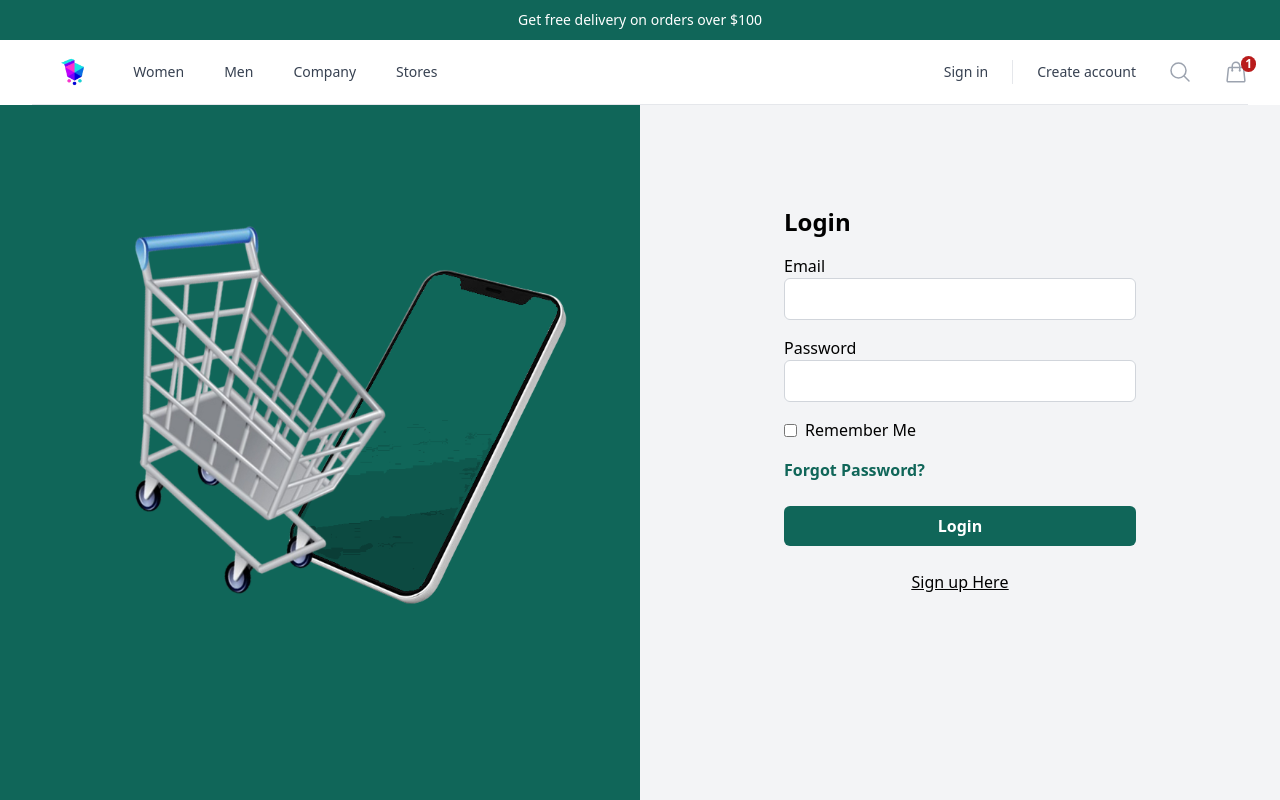
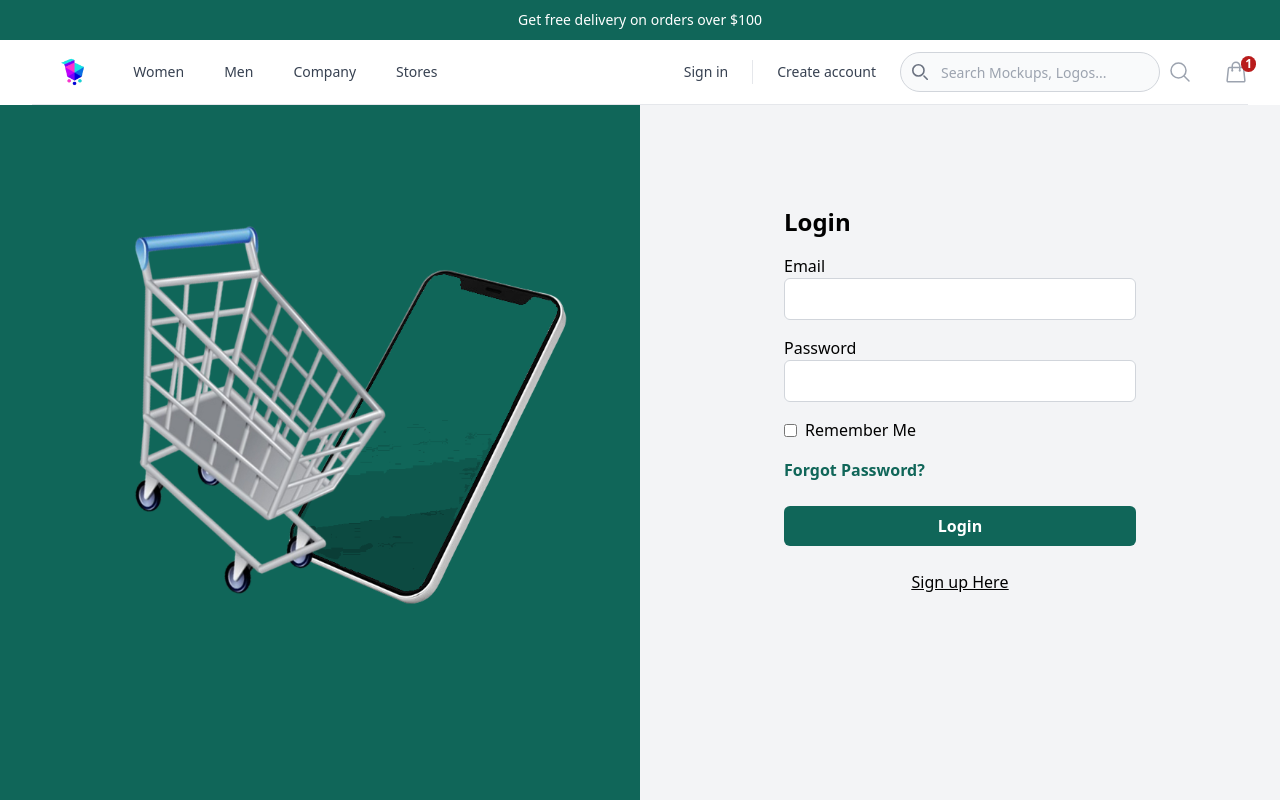
Before and after one commit to CleanCodeRo/SalesAppTemplate-Frontend, a React (Vite) app in the folder SalesApp/: page /signIn in a window 1280 px wide. Built offline with nearby package versions, Linux system fonts and the light colour scheme.

Commit message:
Search Bar Effect

```diff
--- a/SalesApp/src/Components/CreateAccount/CreateAccount.jsx
+++ b/SalesApp/src/Components/CreateAccount/CreateAccount.jsx
@@ -4,7 +4,7 @@ import Footer from "../Footer/Footer";
 
 const CreateAccount = () => {
   return (
-    <div>
+    <div id="container">
       <Header />
       <div className="bg-gray-100 flex justify-center items-center h-screen">
         {/* <!-- Left: Image --> */}
@@ -15,7 +15,7 @@ const CreateAccount = () => {
           />
         </div>
         {/* <!-- Right: Login Form --> */}
-        <div className="lg:p-36 md:p-52 sm:20 p-8 w-full lg:w-1/2">
+        <div className="lg:p-36 md:p-52 sm:20 p-8 w-full lg:w-1/2 z-10">
           <h1 className="text-2xl font-semibold mb-4">Create Account</h1>
           <form action="#" method="POST">
             {/* <!-- Input --> */}
--- a/SalesApp/src/Components/Header/Header.jsx
+++ b/SalesApp/src/Components/Header/Header.jsx
@@ -150,7 +150,7 @@ const Header = () => {
     const x = e.clientX;
     const y = e.clientY;
     const element = document.getElementById("listElement");
-    const container = document.getElementById("container");
+    const container = document.getElementById("root");
 
     if (container.getBoundingClientRect().width > 768) {
       setIsPhoneResolution(false);
@@ -168,8 +168,36 @@ const Header = () => {
     }
   };
 
+  const handleSearchClick = () => {
+    setOpenSearchBar(!openSearchBar);
+    const searchForm = document.getElementById("searchForm");
+    if(openSearchBar) {
+    setTimeout(() => {
+      searchForm.classList.add("w-0")
+    }, 500)
+      searchForm.classList.remove("w-0")
+    }
+  }
+
+  useEffect(() => {
+    document.addEventListener("mousemove", handleMouseMove);
+
+    return () => {
+      document.removeEventListener("mousemove", handleMouseMove);
+    };
+  }, []);
+
+  useEffect(() => {
+    // Simulating a delay to demonstrate the transition on component mount
+    const delay = setTimeout(() => {
+      setOpenSearchBar(true);
+    }, 500); // Adjust the delay as needed
+    // Cleanup function to clear the timeout on component unmount
+    return () => clearTimeout(delay);
+  }, []);
+
   return (
-    <div className="bg-white fixed w-full z-50">
+    <div>
       <div
         onMouseMove={handleMouseMove}
         className="w-full h-screen z-0 absolute"
@@ -525,8 +553,11 @@ const Header = () => {
 
                 {/* Search */}
                 <div className="flex lg:ml-6">
-                  {openSearchBar && (
-                    <form className={`max-w-md mx-auto transition-all duration-300 opacity-100 ${openSearchBar ? 'opacity-100 translate-x-0' : 'opacity-0 translate-x-2'}`}>
+                    <form id="searchForm" className={`transition-all duration-500 ${
+                      openSearchBar ? " -translate-x-0 opacity-100 visible"
+                      : "translate-x-1 opacity-0 invisible"
+                    }`}
+                    >
                       <div class="relative">
                         <div class="absolute inset-y-0 start-0 flex items-center ps-3 pointer-events-none">
                           <svg
@@ -555,17 +586,13 @@ const Header = () => {
 
                       </div>
                     </form>
-                  )}
+
                   <a className="p-2 text-gray-400 hover:text-gray-500">
                     <span className="sr-only">Search</span>
                     <MagnifyingGlassIcon
                       className="h-6 w-6"
                       aria-hidden="true"
-                      onClick={() =>
-                        openSearchBar
-                          ? setOpenSearchBar(false)
-                          : setOpenSearchBar(true)
-                      }
+                      onClick={() => handleSearchClick()}
                     />
                   </a>
                 </div>
--- a/SalesApp/src/Components/Homepage/Homepage.jsx
+++ b/SalesApp/src/Components/Homepage/Homepage.jsx
@@ -20,7 +20,7 @@ const Homepage = () => {
   return (
     <div
       className=" pt-24"
-      id="container">
+      >
       <Header />
       <div className="flex-1 bg-white">
         <main className="my-8">
--- a/SalesApp/src/Components/SignIn/SignIn.jsx
+++ b/SalesApp/src/Components/SignIn/SignIn.jsx
@@ -16,7 +16,7 @@ const SignIn = () => {
           />
         </div>
         {/* <!-- Right: Login Form --> */}
-        <div className="lg:p-36 md:p-52 sm:20 p-8 w-full lg:w-1/2">
+        <div className="lg:p-36 md:p-52 sm:20 p-8 w-full lg:w-1/2 z-10">
           <h1 className="text-2xl font-semibold mb-4">Login</h1>
           <form action="#" method="POST">
             {/* <!-- email Input --> */}
```
